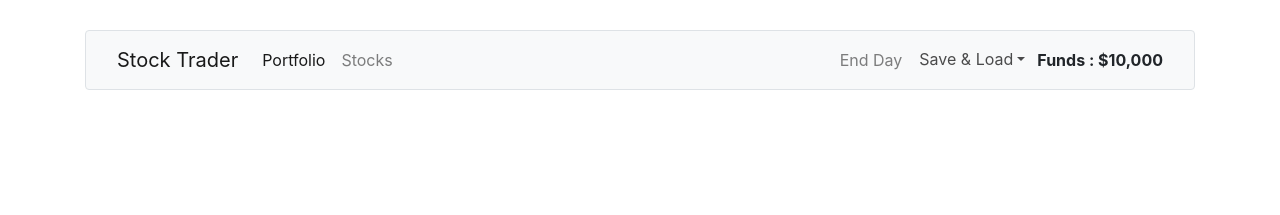
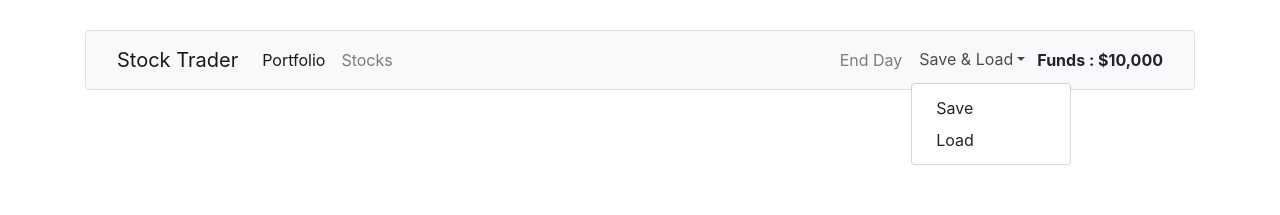
Before and after one commit to shubhambattoo/vue-stock-trader, a Vue app: page /portfolio in a window 1280 px wide. Both pictures are taken after a click on the button "Save & Load". Shown: the top 215 px of the page. Built offline with nearby package versions, Linux system fonts and the light colour scheme.

Commit message:
using localstorage to save and load data

```diff
--- a/src/App.vue
+++ b/src/App.vue
@@ -1,7 +1,9 @@
 <template>
   <div class="container">
     <Header />
-    <router-view></router-view>
+    <transition name="slide" mode="out-in">
+      <router-view></router-view>
+    </transition>
   </div>
 </template>
 
@@ -14,7 +16,7 @@ export default {
     Header
   },
   created() {
-    this.$store.dispatch('initStocks');
+    this.$store.dispatch("initStocks");
   }
 };
 </script>
@@ -23,4 +25,36 @@ export default {
 body {
   padding: 30px;
 }
+
+.slide-enter-active {
+  animation: slide-in 200ms ease-out forwards;
+}
+
+.slide-leave-active {
+    animation: slide-out 200ms ease-out forwards;
+}
+
+@keyframes slide-in {
+  from {
+    transform: translateY(-20px);
+    opacity: 0;
+  }
+
+  to {
+    transform: translateY(0);
+    opacity: 1;
+  }
+}
+
+@keyframes slide-out {
+    from {
+    transform: translateY(0px);
+    opacity: 1;
+  }
+
+  to {
+    transform: translateY(-30px);
+    opacity: 0;
+  }
+}
 </style>
--- a/src/components/Header.vue
+++ b/src/components/Header.vue
@@ -16,7 +16,7 @@
           <li class="nav-item">
             <button class="btn btn-link nav-link" @click="endDay">End Day</button>
           </li>
-          <li class="nav-item dropdown">
+          <li class="nav-item dropdown" @click="isDropdownOpen = !isDropdownOpen">
             <a
               class="nav-link dropdown-toggle"
               href="#"
@@ -26,9 +26,13 @@
               aria-haspopup="true"
               aria-expanded="false"
             >Save & Load</a>
-            <div class="dropdown-menu" aria-labelledby="navbarDropdownMenuLink">
-              <a class="dropdown-item" href="#">Save</a>
-              <a class="dropdown-item" href="#">Load</a>
+            <div
+              class="dropdown-menu"
+              :class="{show : isDropdownOpen}"
+              aria-labelledby="navbarDropdownMenuLink"
+            >
+              <a class="dropdown-item" href="#" @click="saveData">Save</a>
+              <a class="dropdown-item" href="#" @click="loadsData">Load</a>
             </div>
           </li>
           <li class="nav-item d-flex align-items-center">
@@ -45,15 +49,32 @@ import { mapActions } from "vuex";
 
 export default {
   name: "app-header",
+  data() {
+    return {
+      isDropdownOpen: false
+    };
+  },
   computed: {
     funds() {
       return this.$store.getters.funds;
     }
   },
   methods: {
-    ...mapActions(["randomizeStocks"]),
+    ...mapActions(["randomizeStocks", "loadData"]),
     endDay() {
       this.randomizeStocks();
+    },
+    saveData() {
+      const data = {
+        stocks: this.$store.getters.stocks,
+        stocksPortfolio: this.$store.getters.stocksPortfolio,
+        funds: this.$store.getters.funds
+      };
+      // localStorage.removeItem("data");
+      localStorage.setItem("data", JSON.stringify(data));
+    },
+    loadsData () {
+      this.loadData();
     }
   }
 };
--- /dev/null
+++ b/src/store/actions.js
@@ -0,0 +1,16 @@
+export const loadData = function ({commit}) {
+    const data = JSON.parse(localStorage.getItem("data"));
+    if (data) {
+        const stocks = data.stocks;
+        const funds = data.funds;
+        const stocksPortfolio = data.stocksPortfolio;
+
+        const portfolio = {
+            funds,
+            stocks : stocksPortfolio
+        }
+
+        commit("SET_STOCKS", stocks);
+        commit("SET_PORTFOLIO", portfolio);
+    }
+}
--- a/src/store/modules/portfolio.js
+++ b/src/store/modules/portfolio.js
@@ -24,12 +24,19 @@ const mutations = {
       state.stocks.splice(state.stocks.indexOf(record), 1);
     }
     state.funds += stockPrice * quantity;
+  },
+  SET_PORTFOLIO(state, portfolio) {
+    (state.stocks = portfolio.stocks ? portfolio.stocks : []),
+      (state.funds = portfolio.funds);
   }
 };
 
 const actions = {
   sellStock: ({ commit }, order) => {
     commit("SELL_STOCK", order);
+  },
+  initPortfolio: ({ commit }, portfolio) => {
+    commit("SET_PORTFOLIO", portfolio);
   }
 };
 const getters = {
--- a/src/store/store.js
+++ b/src/store/store.js
@@ -4,9 +4,12 @@ import Vuex from "vuex";
 import stocks from "./modules/stocks";
 import portfolio from "./modules/portfolio";
 
+import * as actions from "./actions";
+
 Vue.use(Vuex);
 
 export default new Vuex.Store({
+  actions,
   modules: {
     stocks,
     portfolio
```
